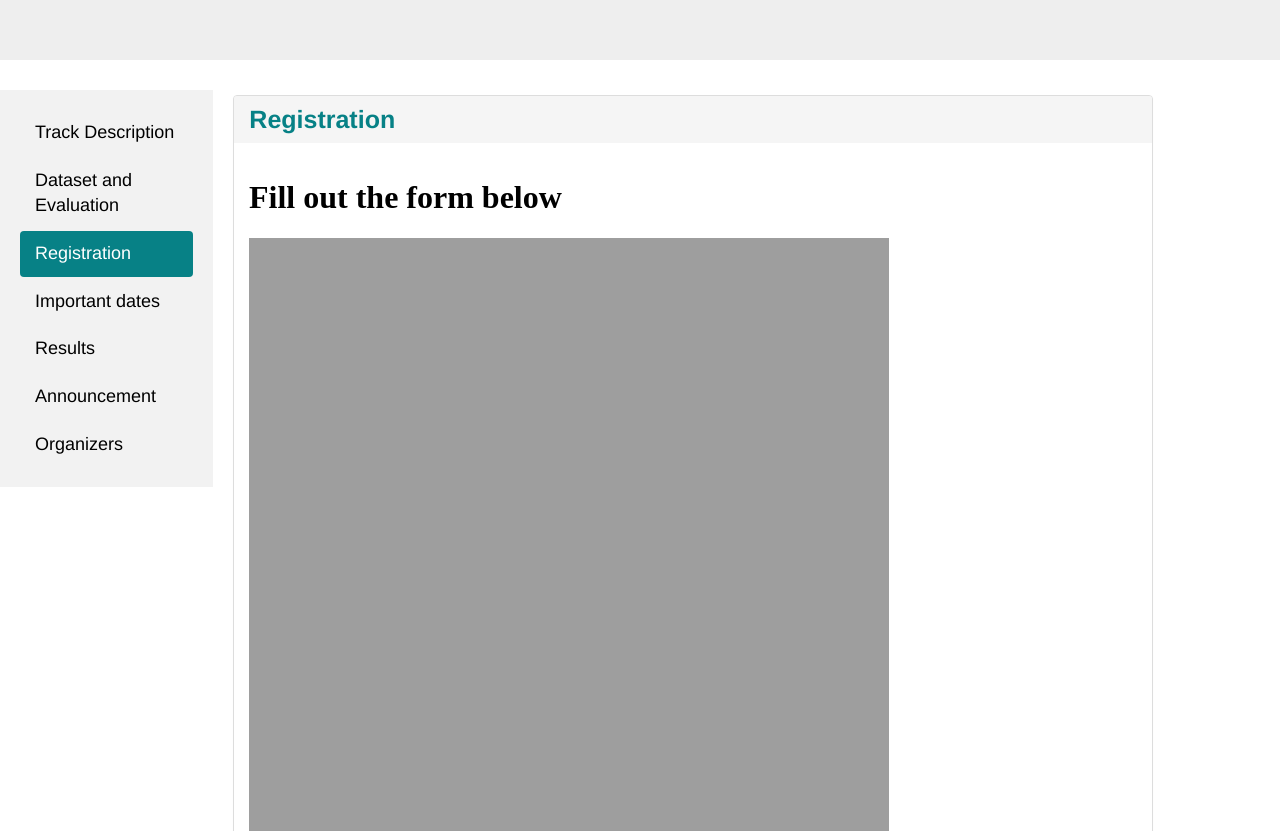
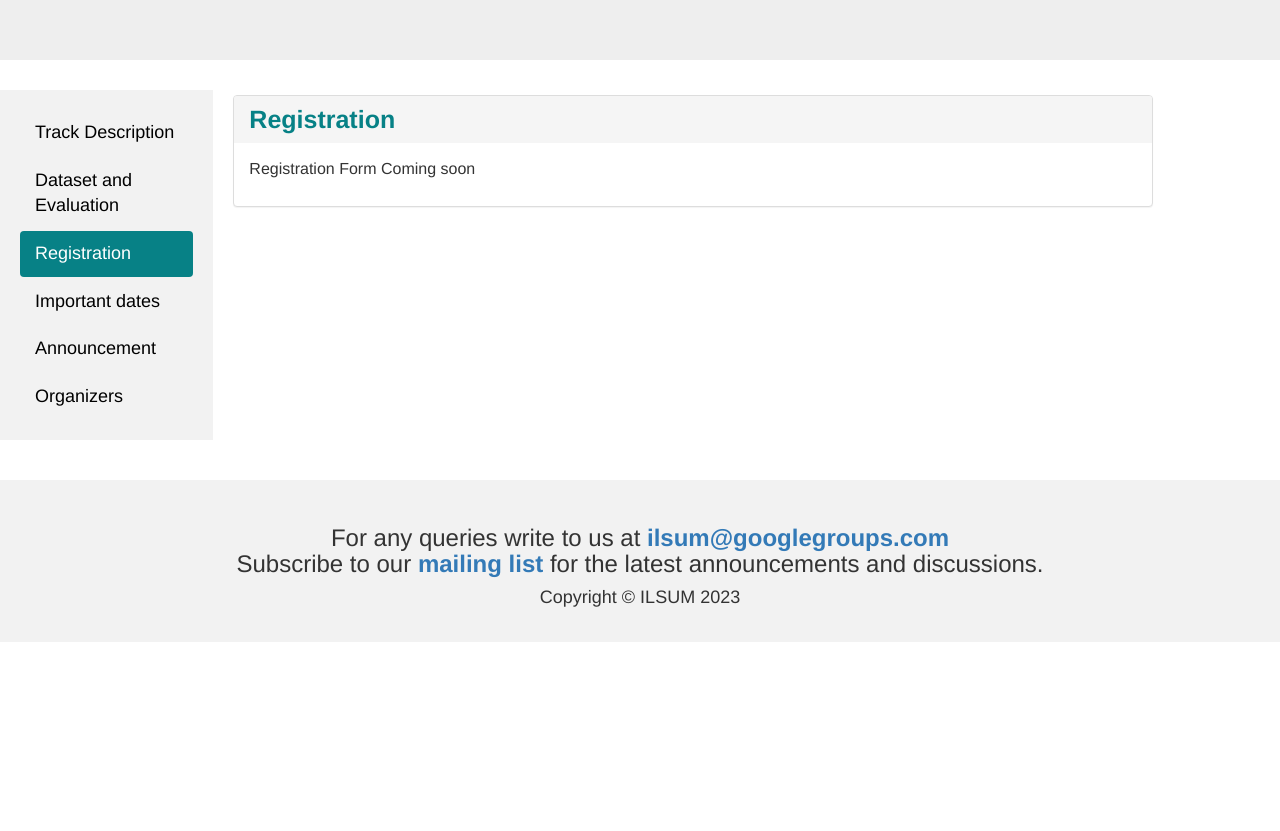
Before and after one commit to Dhwanit28/ILSUM2024, a plain HTML site: page Registration.html in a window 1280 px wide. Shown: the part 269-1100 px from the top of the page. After the commit the page ends 911 px from the top, so only its background shows below. Drawn offline with Linux system fonts and the light colour scheme.

Commit message:
Update Registration.html

```diff
--- a/Registration.html
+++ b/Registration.html
@@ -95,9 +95,9 @@
                     <li class="nav-item">
                         <a class="nav-link" href="important_dates.html">Important dates</a>
                     </li>
-                    <li class="nav-item">
+<!--                     <li class="nav-item">
                         <a class="nav-link" href="Result.html">Results</a>
-                    </li>
+                    </li> -->
                     <li class="nav-item">
                         <a class="nav-link" href="Announcement.html">Announcement</a>
                     </li>
@@ -122,7 +122,8 @@
                             </h3>
                         </div>
                         <div class="panel-body">
-                            <iframe src="test.html" width="640" height="2014" frameborder="0" marginheight="0" marginwidth="0">Loading…</iframe>
+                            <p> Registration Form Coming soon </p>
+<!--                             <iframe src="test.html" width="640" height="2014" frameborder="0" marginheight="0" marginwidth="0">Loading…</iframe> -->
                         </div>
                     </div>
                 </div>
```
